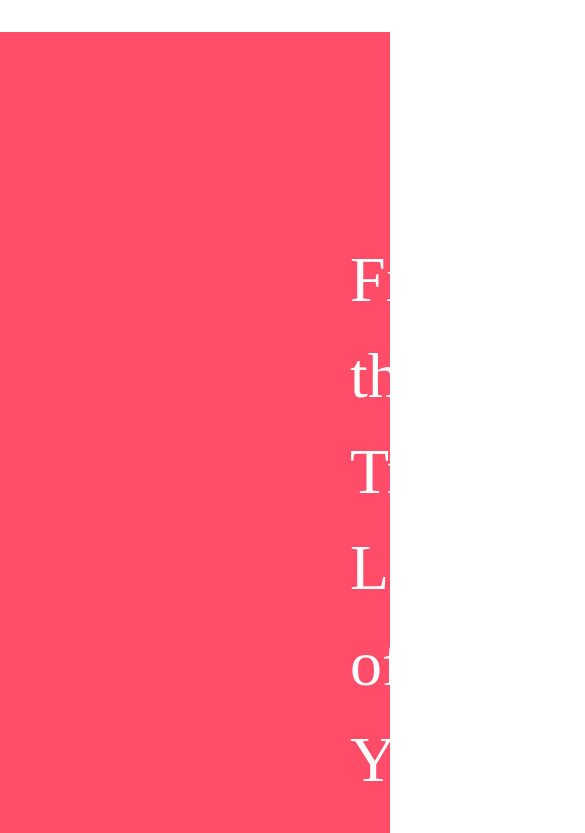
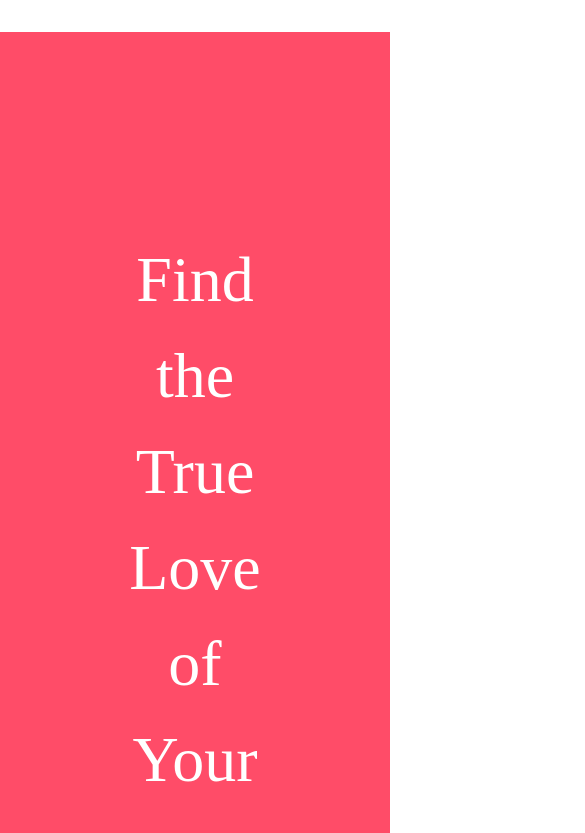
Before and after one commit to sachinStiglitz/TinDog, a plain HTML site: page index.html in a window 390 px wide. Shown: the part 6440-7273 px from the top of the page, 585 px wide, since content can reach past the window. Drawn offline with nearby package versions, Linux system fonts and the light colour scheme.

Commit message:
Update to styles.css
responsiveness bugs

```diff
--- a/css/styles.css
+++ b/css/styles.css
@@ -160,7 +160,7 @@ position: relative;
   color: #ffff;
   font-size: 4rem;
   line-height: 1.5;
-  padding: 100px 250px 50px;
+  padding: 100px 5% 50px;
   margin-bottom: 0;
 }
 
```
